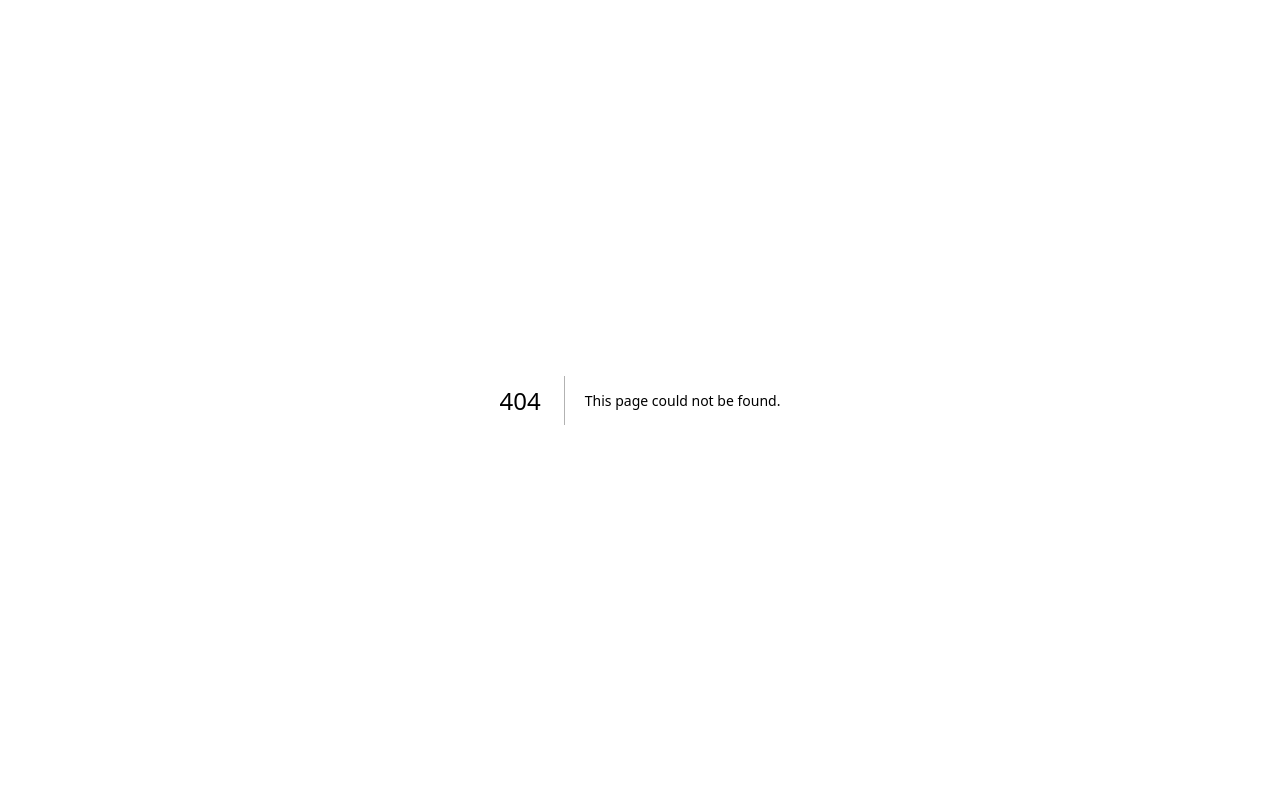
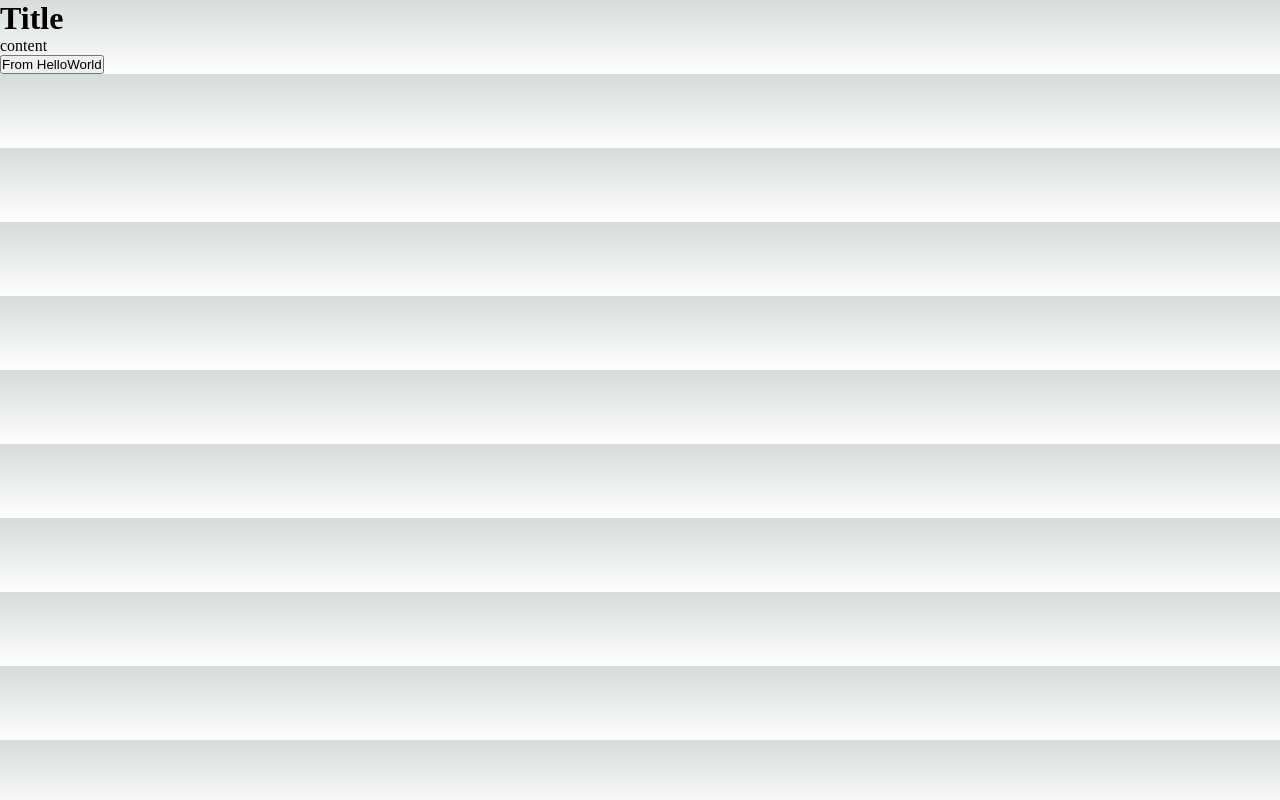
Before and after one commit to masahiro96848/rails-next-zenn-clone, a Next.js app in the folder next/: page /hello_world in a window 1280 px wide. Before the commit this address had no page. Built offline with nearby package versions, Linux system fonts and the light colour scheme.

Commit message:
基礎の動作確認

```diff
--- /dev/null
+++ b/next/src/components/SimpleButton.tsx
@@ -0,0 +1,16 @@
+import React, { MouseEventHandler } from 'react'
+
+type SimpleButtonProps = {
+  text: string
+  onClick: MouseEventHandler<HTMLButtonElement>
+}
+
+const SimpleButton: React.FC<SimpleButtonProps> = (
+  props: SimpleButtonProps,
+) => {
+  const { text, onClick } = props
+
+  return <button onClick={onClick}>{text}</button>
+}
+
+export default SimpleButton
--- /dev/null
+++ b/next/src/pages/hello_world.tsx
@@ -0,0 +1,19 @@
+import type { NextPage } from 'next'
+import SimpleButton from '@/components/SimpleButton'
+
+const HelloWorld: NextPage = () => {
+  const handleOnClick = () => {
+    console.log('Clicked from hello_world')
+  }
+
+  return (
+    <div>
+      <h1>Title</h1>
+      <p>content</p>
+
+      <SimpleButton text={'From HelloWorld'} onClick={handleOnClick} />
+    </div>
+  )
+}
+
+export default HelloWorld
```
